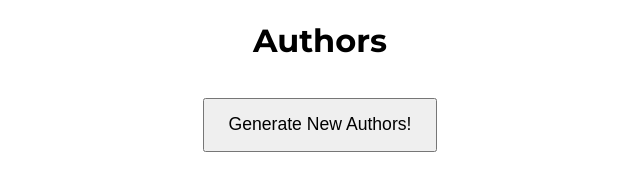
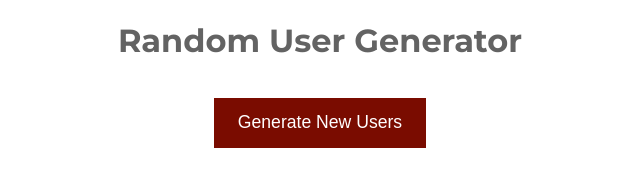
Before and after one commit to bellcd/RandomUserGenerator, a plain HTML site: page index.html in a window 1280 px wide. Shown: the whole page, without its empty margins (320-960 px from the left). Drawn offline with Linux system fonts and the light colour scheme; no server answers.

Commit message:
adds color palette

```diff
--- a/index.html
+++ b/index.html
@@ -16,11 +16,12 @@ Assertions: n/a
     <title>Random User Generator</title>
     <link rel="stylesheet" href="style.css">
     <link href="https://fonts.googleapis.com/css?family=Montserrat:400,400i,700,900" rel="stylesheet">
+    <link href="https://fonts.googleapis.com/css?family=Barlow:100,400,900|Cinzel:700&display=swap" rel="stylesheet">
   </head>
   <body>
-    <h1 id="title">Authors</h1>
+    <h1 id="title">Random User Generator</h1>
     <div class="wrapper">
-      <button id="btn" type="button" name="button">Generate New Authors!</button>
+      <button id="btn" type="button" name="button">Generate New Users</button>
     </div>
     <div class="container">
     </div>
--- a/style.css
+++ b/style.css
@@ -1,5 +1,22 @@
 body {
   font-family: 'Montserrat', sans-serif;
+}
+
+:root {
+  --red1: #E01600;
+  --red2: #A11000;
+  --red3: #940E00;
+  --red4: #7A0C00;
+  --red5: #540800;
+  /*  */
+  --gray1: #F0F0F0;
+  --gray2: #E3E3E3;
+  --gray3: #C9C9C9;
+  --gray4: #636363;
+}
+
+h1, h2, h3, h4, h5, h6, p {
+  color: var(--gray4);
 }
 
 /* Title area */
@@ -18,6 +35,15 @@ body {
   padding: 0.9rem 1.5rem;
   margin: 1rem;
   cursor: pointer;
+  border: none;
+  background-color: var(--red4);
+  color: white;
+}
+
+#btn:hover {
+  background-color: white;
+  color: var(--red1);
+  border: 1px var(--red1) dashed;
 }
 
 /* Author presentation area */
@@ -27,19 +53,25 @@ body {
   flex-direction: row;
   justify-content: space-around;
   margin: 0 auto;
-  background-color: #70818B;
 }
 
 .author-tile {
-  background-color: #D9CEC6;
+  background-color: var(--gray1);
   padding: 1rem;
   margin: 1rem;
+  /*  */
+  -webkit-box-shadow: 2px 2px 2px 0px rgba(0, 0, 0, 0.24);
+  -moz-box-shadow: 2px 2px 2px 0px rgba(0, 0, 0, 0.24);
+  box-shadow: 2px 2px 2px 0px rgba(0, 0, 0, 0.24);
+  /*  */
+  border-radius: 0.5rem;
 }
 
 div div img {
   display: block;
   margin: auto;
   border-radius: 100%;
+  border: 3px white solid;
 }
 
 /* highlight box */
@@ -55,6 +87,7 @@ div div img {
 .user-value {
   font-size: 1.3rem;
   font-weight: 900;
+  color: var(--red2);
 }
 
 .user-value.name, .user-value.address {
@@ -89,7 +122,7 @@ div div img {
 .values-list li p {
   margin: 0;
   font-size: 1.1rem;
-  /* padding: 1rem; */
+  color: var(--gray3);
 }
 
 .values-list li p:hover {
```
